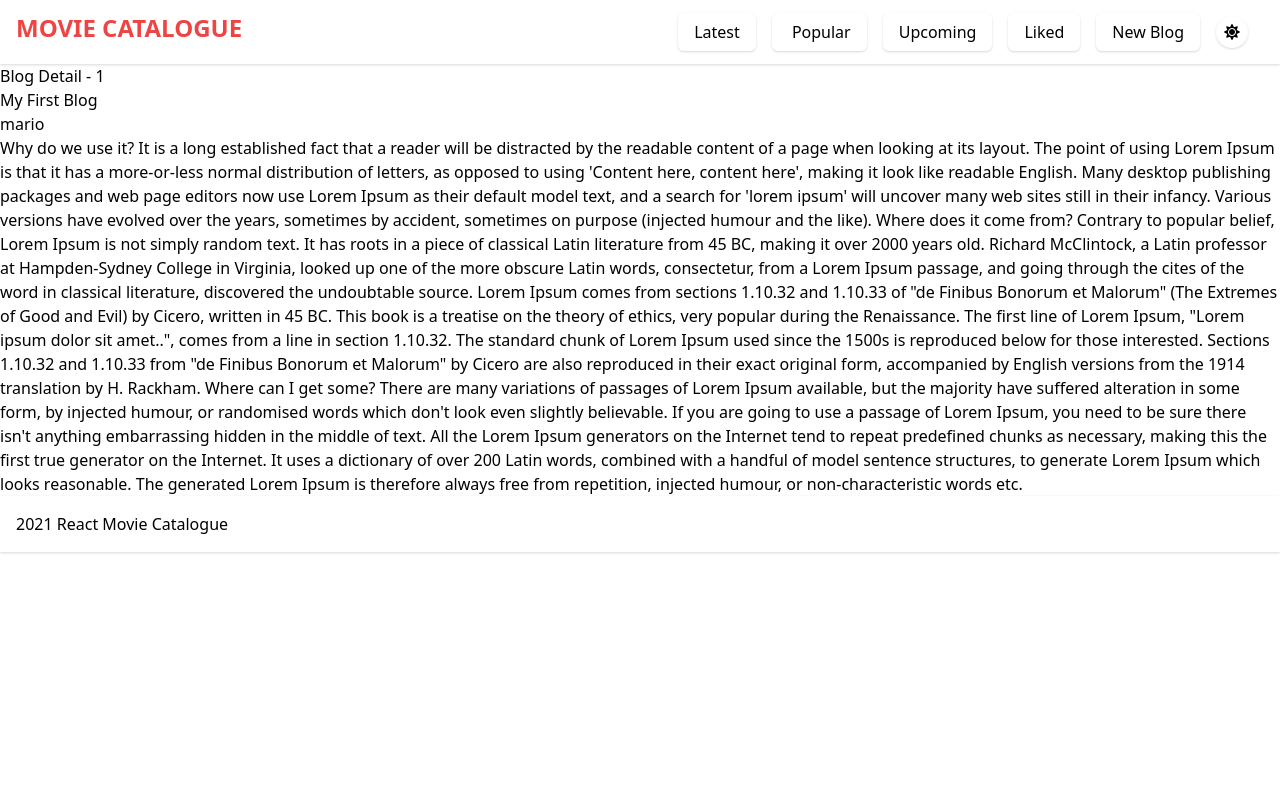
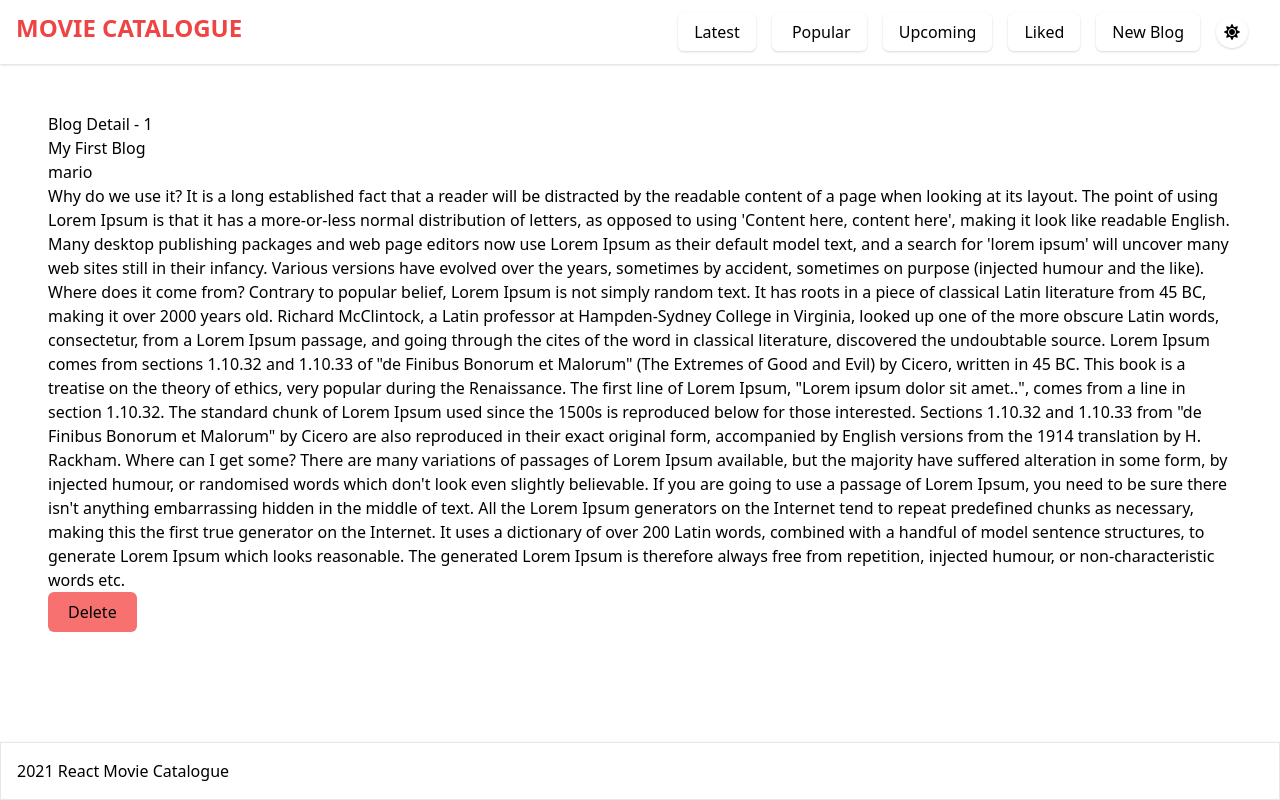
Before and after one commit to Alphabethika-CodeHub/React-Movie-Catalogue-Darkmode, a React (Create React App) app: page /blogs/1 in a window 1280 px wide. Built offline with nearby package versions, Linux system fonts and the light colour scheme; data requests are answered from the project's data file.

Commit message:
feat: Delete Blog & 404 Page

```diff
--- a/src/App.js
+++ b/src/App.js
@@ -4,6 +4,7 @@ import Body from './Components/Body';
 import Create from './Components/Blog/Create';
 import Footer from './Components/Footer';
 import BlogDetails from './Components/Blog/BlogDetails';
+import PageNotFound from './Pages/PageNotFound';
 
 function App() {
   return (
@@ -20,6 +21,9 @@ function App() {
           <Route exact path="/blogs/:id">
             <BlogDetails />
           </Route>
+          <Route exact path="*">
+            <PageNotFound />
+          </Route>
         </Switch>
         <Footer />
       </div>
--- a/src/Components/Blog/BlogDetails.js
+++ b/src/Components/Blog/BlogDetails.js
@@ -1,12 +1,20 @@
-import { useParams } from "react-router";
+import { useHistory, useParams } from "react-router";
 import useFetch from "../../Hook/useFetch";
 
 const BlogDetails = () => {
     const { id } = useParams();
     const { data: blog, isPending, error } = useFetch('http://localhost:2500/blogs/' + id);
+    const history = useHistory();
+    const handleDelete = () => {
+        fetch('http://localhost:2500/blogs/' + blog.id, {
+            method: "DELETE"
+        }).then(() => {
+            history.push('/')
+        })
+    }
 
     return (
-        <div>
+        <div className="p-12">
             <h1>Blog Detail - {id}</h1>
             {isPending && <div>Loading...</div>}
             {error && <div>{error}</div>}
@@ -15,6 +23,10 @@ const BlogDetails = () => {
                     <h2>{blog.title}</h2>
                     <p>{blog.author}</p>
                     <p>{blog.body}</p>
+                    <button
+                        onClick={handleDelete}
+                        className="py-2 px-5 rounded-md bg-red-400"
+                    >Delete</button>
                 </article>
             )}
         </div>
--- a/src/Components/Blog/Create.js
+++ b/src/Components/Blog/Create.js
@@ -1,10 +1,12 @@
 import { useState } from 'react';
+import { useHistory } from 'react-router-dom';
 
 const Create = () => {
     const [title, setTitle] = useState('');
     const [author, setAuthor] = useState('Mario');
     const [body, setBody] = useState('');
     const [isPending, setIsPending] = useState(false);
+    const history = useHistory();
 
     const handleSubmit = (e) => {
         e.preventDefault();
@@ -15,8 +17,10 @@ const Create = () => {
             headers: { "Content-Type": "application/json" },
             body: JSON.stringify(blog)
         }).then(() => {
-            console.log('New Blog Added!')
-            setIsPending(false)
+            console.log('New Blog Added!');
+            setIsPending(false);
+            // history.go(-1);
+            history.push('/');
         });
     }
 
--- a/src/Components/BlogList.js
+++ b/src/Components/BlogList.js
@@ -14,7 +14,6 @@ const BlogList = (props) => {
             <div className="grid grid-cols-5 gap-5">
                 {blogs.slice(0, 100).map((blog) => (
                     <div className="shadow rounded-lg hover:shadow-2xl bg-white" key={blog.id}>
-                        <hr />
                         <div className="p-3">
                             <h1>{blog.title}</h1>
                             <hr className="my-2" />
--- a/src/Components/Footer.js
+++ b/src/Components/Footer.js
@@ -1,6 +1,6 @@
 const Footer = () => {
     return (
-        <div className="w-full shadow p-4 dark:text-white">
+        <div className="w-full shadow p-4 dark:text-white bg-white border fixed bottom-0">
             <span>2021 React Movie Catalogue</span>
         </div>
     );
--- /dev/null
+++ b/src/Pages/PageNotFound.js
@@ -0,0 +1,15 @@
+import { Link } from "react-router-dom";
+
+const PageNotFound = () => {
+    return (
+        <div className="p-12">
+            <div className="text-center">
+                <h1>Sorry</h1>
+                <p className="mb-4">That Page Cannot be Found.</p>
+                <Link className="bg-red-100 py-2 px-4 shadow rounded-lg" to="/">Back to The Homepage...</Link>
+            </div>
+        </div>
+    );
+}
+
+export default PageNotFound;
```
Also changed, not shown: src/Data/db.json (+0 -6 lines).
